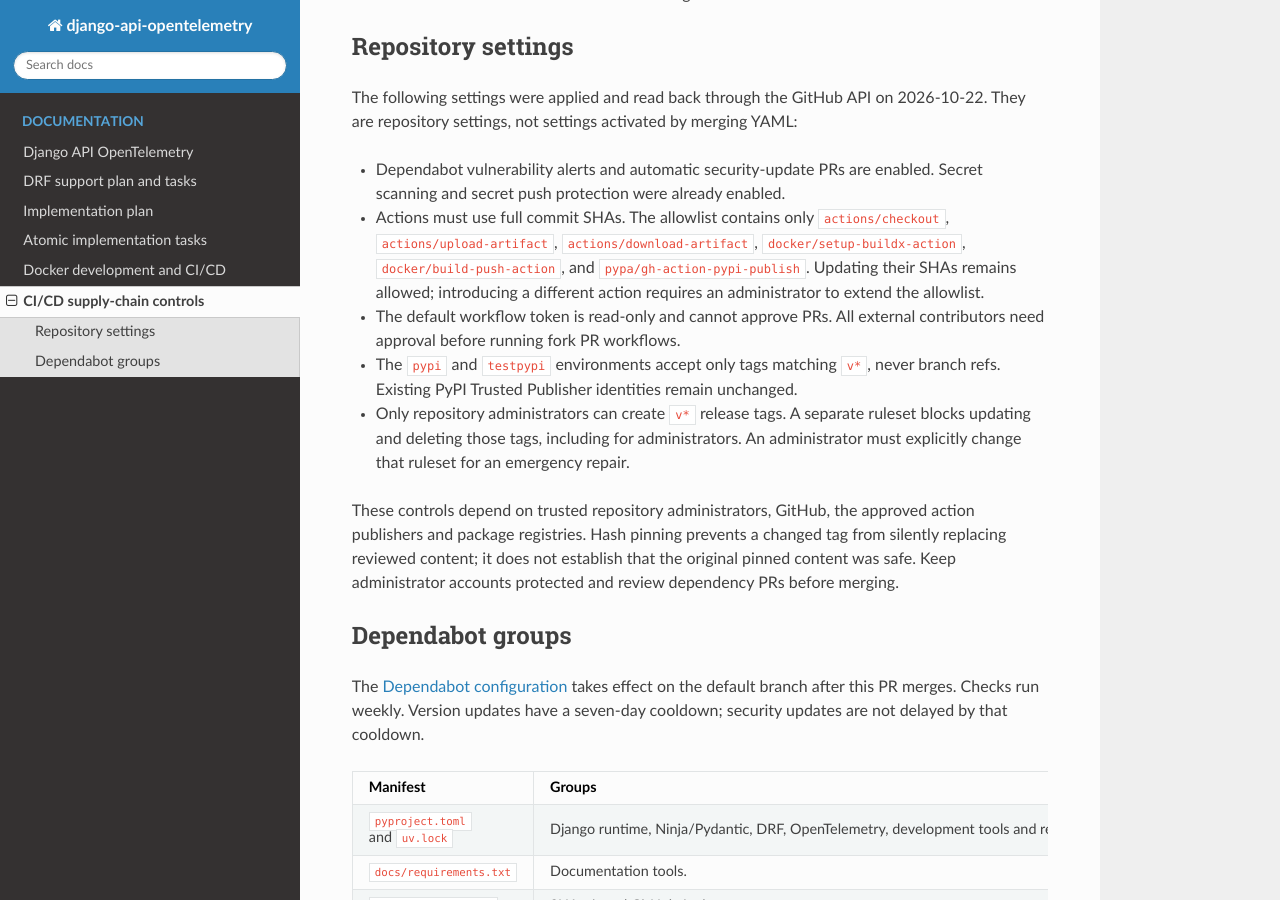
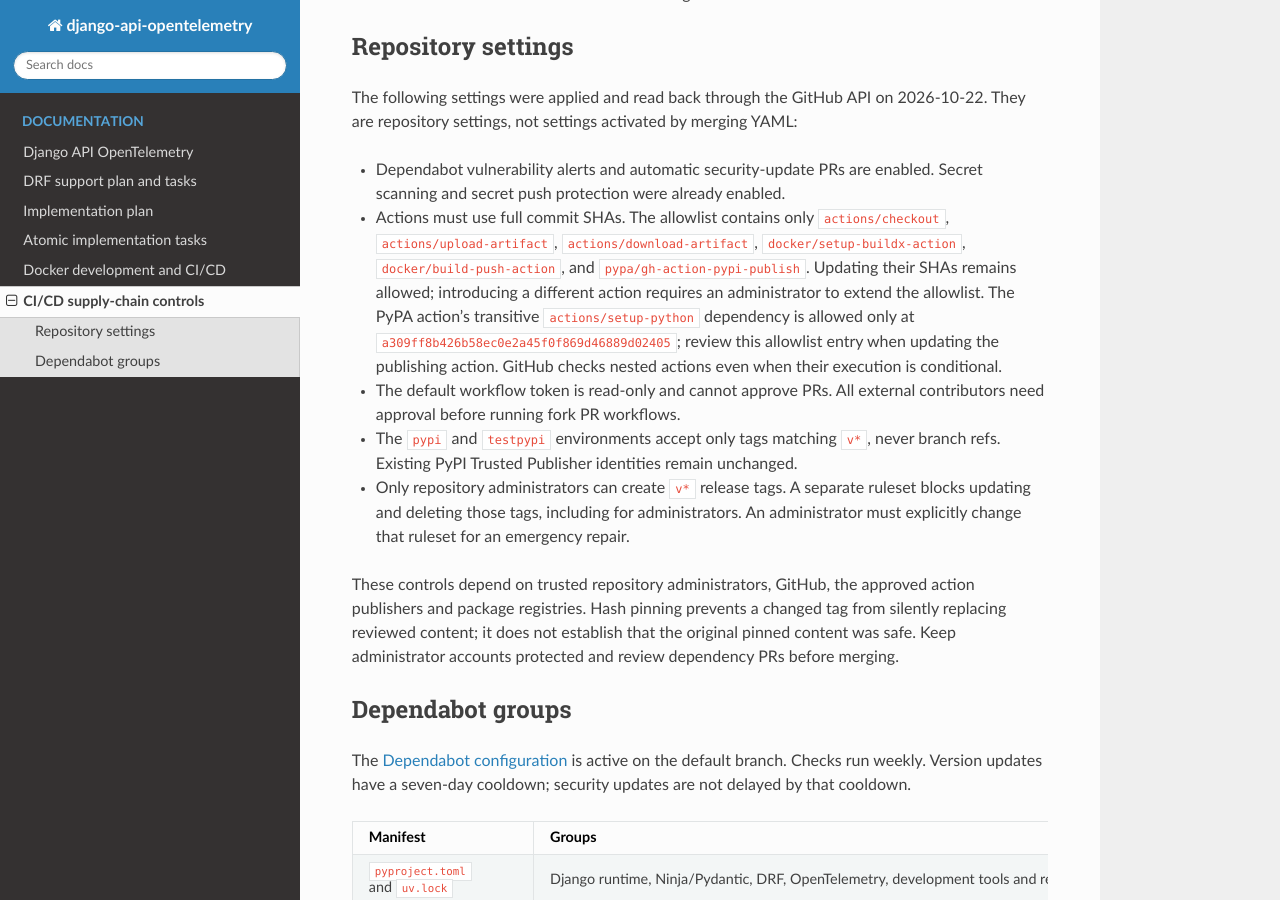
Before and after one commit to minipps/django-api-opentelemetry, a Sphinx documentation site: the page built from docs/supply-chain-security.md, in a window 1280 px wide and 900 px high, scrolled down 226 px. Built offline with Sphinx 7.4.7 and the Read the Docs theme 3.1.0, drawn with Linux system fonts in a browser that asks for light colours.

Commit message:
docs: record publishing action dependency allowlist

```diff
--- a/docs/supply-chain-security.md
+++ b/docs/supply-chain-security.md
@@ -17,6 +17,10 @@
   `docker/setup-buildx-action`, `docker/build-push-action`, and
   `pypa/gh-action-pypi-publish`. Updating their SHAs remains allowed; introducing
   a different action requires an administrator to extend the allowlist.
+  The PyPA action's transitive `actions/setup-python` dependency is allowed only
+  at `a309ff8b426b58ec0e2a45f0f869d46889d02405`; review this allowlist entry when
+  updating the publishing action. GitHub checks nested actions even when their
+  execution is conditional.
 - The default workflow token is read-only and cannot approve PRs. All external
   contributors need approval before running fork PR workflows.
 - The `pypi` and `testpypi` environments accept only tags matching `v*`, never
@@ -33,8 +37,8 @@
 
 ## Dependabot groups
 
-The [Dependabot configuration](../.github/dependabot.yml) takes effect on the
-default branch after this PR merges. Checks run weekly. Version updates have a
+The [Dependabot configuration](../.github/dependabot.yml) is active on the
+default branch. Checks run weekly. Version updates have a
 seven-day cooldown; security updates are not delayed by that cooldown.
 
 | Manifest | Groups |
```
